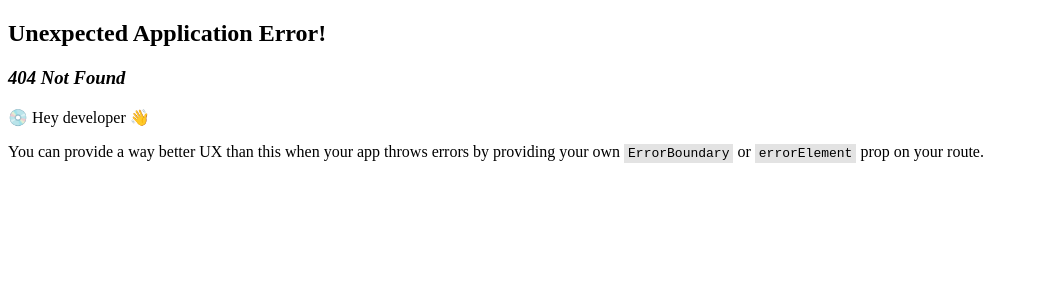
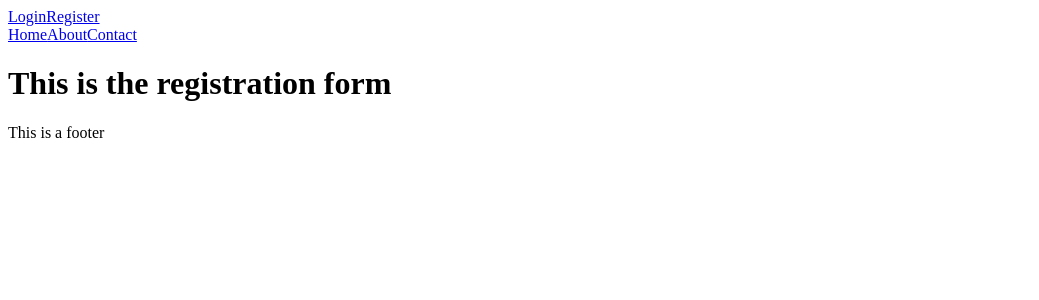
Before and after one commit to Ms-KL/crowdfunding, a React (Vite) app: page /register in a window 1280 px wide. Before the commit this address had no page. Shown: the top 300 px of the page, without its empty margins (0-1039 px from the left). Built offline with nearby package versions, Linux system fonts and the light colour scheme.

Commit message:
Registration page added, formatting of code for clarity

```diff
--- a/src/App.jsx
+++ b/src/App.jsx
@@ -8,6 +8,7 @@ import ContactPage from "./pages/ContactPage";
 import AboutPage from "./pages/AboutPage";
 import LoginPage from "./pages/LoginPage";
 import PledgePage from "./pages/PledgePage";
+import RegistrationPage from "./pages/RegistrationPage";
 
 // Components
 import Nav from "./components/Nav/nav";
@@ -25,7 +26,8 @@ import "./App.css";
 // );
 
 const Layout = () => {
-  const [loggedIn, setLoggedIn] = useState(window.localStorage.getItem("token") != null)
+  const [loggedIn, setLoggedIn] = useState(
+    window.localStorage.getItem("token") != null)
   return (
     <>
       <Nav loggedIn={loggedIn} setLoggedIn={setLoggedIn} />
@@ -46,6 +48,7 @@ const router = createBrowserRouter([
       { path: "/contact", element: <ContactPage />},
       { path: "/login", element: <LoginPage />},
       { path: "/pledges", element: <PledgePage />},
+      { path: "/register", element: <RegistrationPage />},
     ],
   },
 ]);
--- a/src/components/PledgeForm/PledgeForm.jsx
+++ b/src/components/PledgeForm/PledgeForm.jsx
@@ -3,7 +3,6 @@ import { useNavigate } from "react-router-dom";
 
 
 function PledgeForm() {
-
     // state
 
     const [pledges, setPledges] = useState({
@@ -50,13 +49,14 @@ function PledgeForm() {
         event.preventDefault();
         if (window.localStorage.getItem("token")) {
             await postData();
-            navigate("/");
+            navigate("pledges");
         }
     };
 
     // navigate: ideas - redirect, rerender w/ data or success
 
     return (
+        <div>
             <form onSubmit={handleSubmit}>
                 <div>
                 <label htmlFor="amount">Amount:</label>
@@ -90,6 +90,7 @@ function PledgeForm() {
                     Pledge
                 </button>
                 </form>
+        </div>
     );
 }
 
--- a/src/pages/PledgePage.jsx
+++ b/src/pages/PledgePage.jsx
@@ -8,7 +8,6 @@ function PledgePage() {
 
     // State
     const [pledgeList, setPledgeList] = useState([]);
-
     // ACTIONS
 
     // Pledge Data
@@ -40,12 +39,15 @@ function PledgePage() {
                     return <PledgeCard key={key} pledgeData={pledge} />;
                 })}
             </div>
+
             <PledgeForm />
         </div>
     );
 };
 
 export default PledgePage;
+
+
 
 
 // trying to link to Project Page within pledge card. Not working. Starter code below:
--- /dev/null
+++ b/src/pages/RegistrationPage.jsx
@@ -0,0 +1,7 @@
+import RegistrationForm from "../components/RegistrationForm/RegistrationForm";
+
+function RegistrationPage() {
+    return <RegistrationForm />;
+}
+
+export default RegistrationPage;
```
Lines whose indentation alone changed are shown as unchanged.
